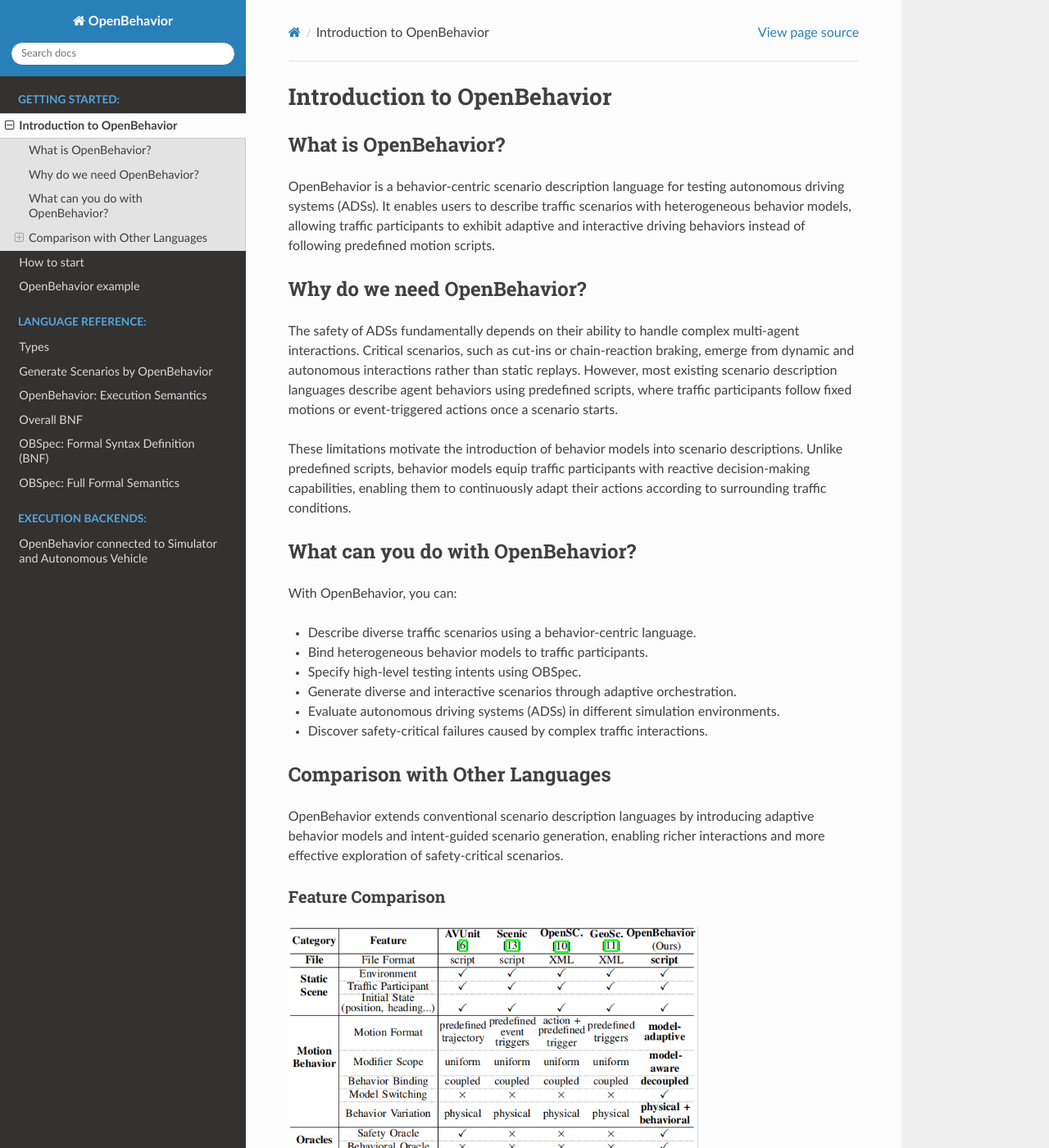
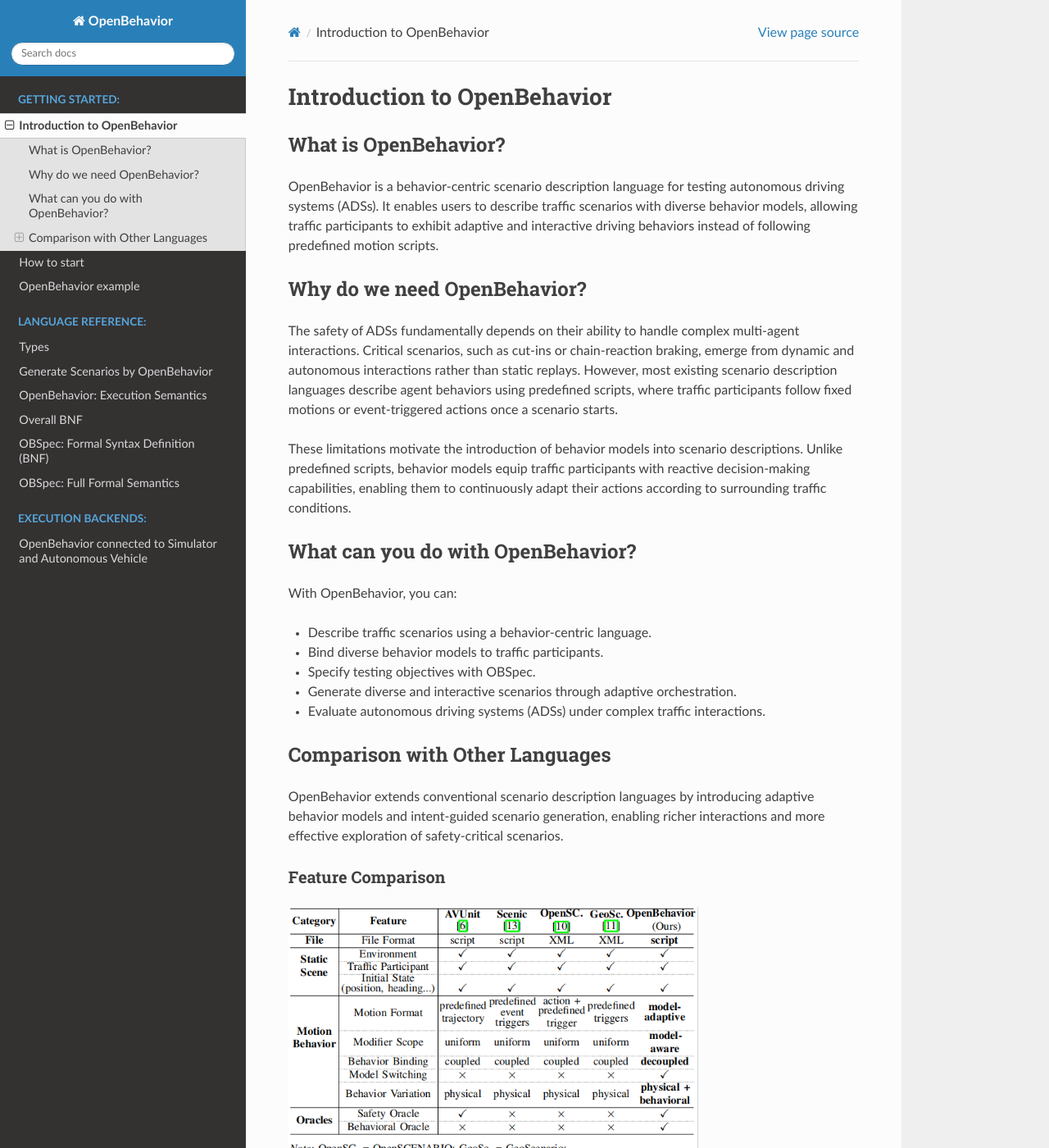
Before and after one commit to Sunshinesheep/OpenBehavior-doc, a Sphinx documentation site: the page built from docs/source/Introduction_to_OpenBehavior.md, in a window 1280 px wide and 1400 px high. Shown: the whole window at 82% size. Built offline with Sphinx 7.4.7 and the Read the Docs theme 3.1.0, drawn with Linux system fonts in a browser that asks for light colours.

Commit message:
Update Introduction_to_OpenBehavior.md

```diff
--- a/docs/source/Introduction_to_OpenBehavior.md
+++ b/docs/source/Introduction_to_OpenBehavior.md
@@ -2,7 +2,7 @@
 
 ## What is OpenBehavior?
 
-OpenBehavior is a behavior-centric scenario description language for testing autonomous driving systems (ADSs). It enables users to describe traffic scenarios with heterogeneous behavior models, allowing traffic participants to exhibit adaptive and interactive driving behaviors instead of following predefined motion scripts.
+OpenBehavior is a behavior-centric scenario description language for testing autonomous driving systems (ADSs). It enables users to describe traffic scenarios with diverse behavior models, allowing traffic participants to exhibit adaptive and interactive driving behaviors instead of following predefined motion scripts.
 
 ## Why do we need OpenBehavior?
 
@@ -14,12 +14,11 @@
 
 With OpenBehavior, you can:
 
-- Describe diverse traffic scenarios using a behavior-centric language.
-- Bind heterogeneous behavior models to traffic participants.
-- Specify high-level testing intents using OBSpec.
+- Describe traffic scenarios using a behavior-centric language.
+- Bind diverse behavior models to traffic participants.
+- Specify testing objectives with OBSpec.
 - Generate diverse and interactive scenarios through adaptive orchestration.
-- Evaluate autonomous driving systems (ADSs) in different simulation environments.
-- Discover safety-critical failures caused by complex traffic interactions.
+- Evaluate autonomous driving systems (ADSs) under complex traffic interactions.
 
 ## Comparison with Other Languages
 
```
